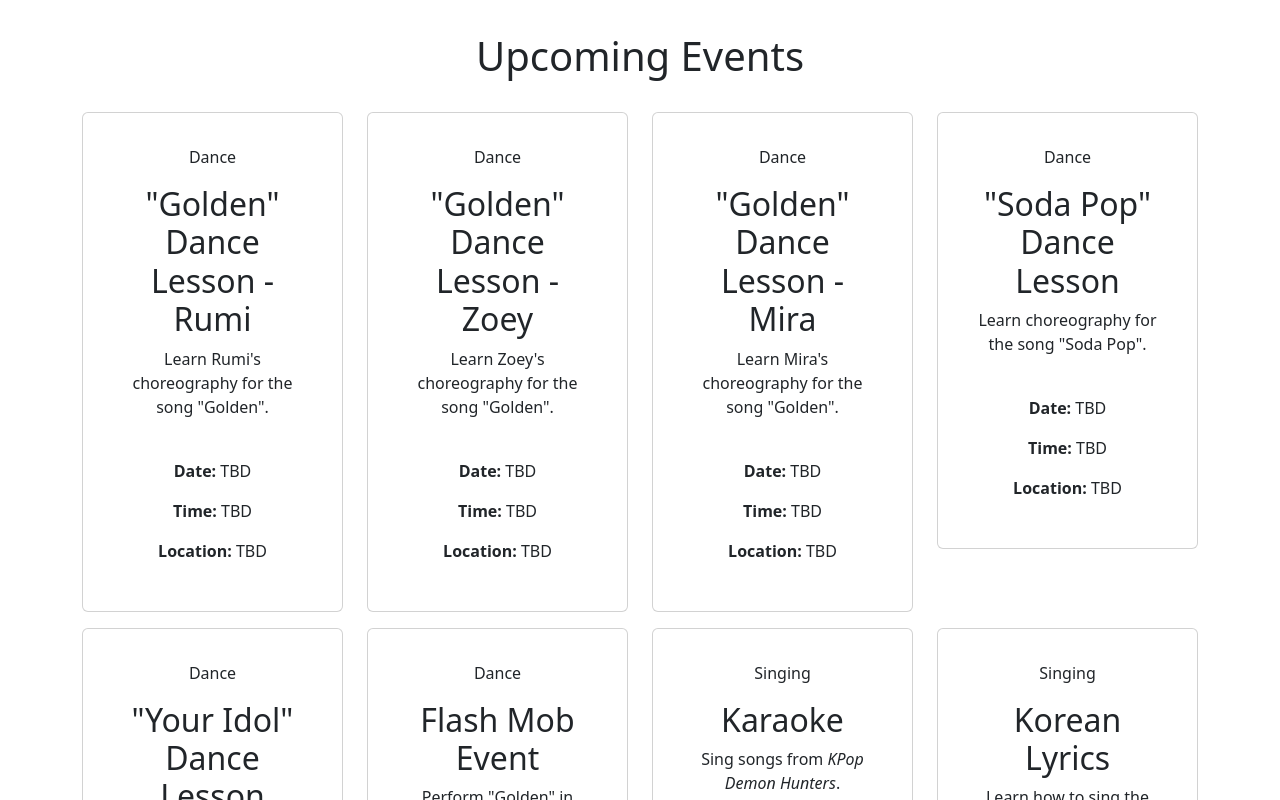
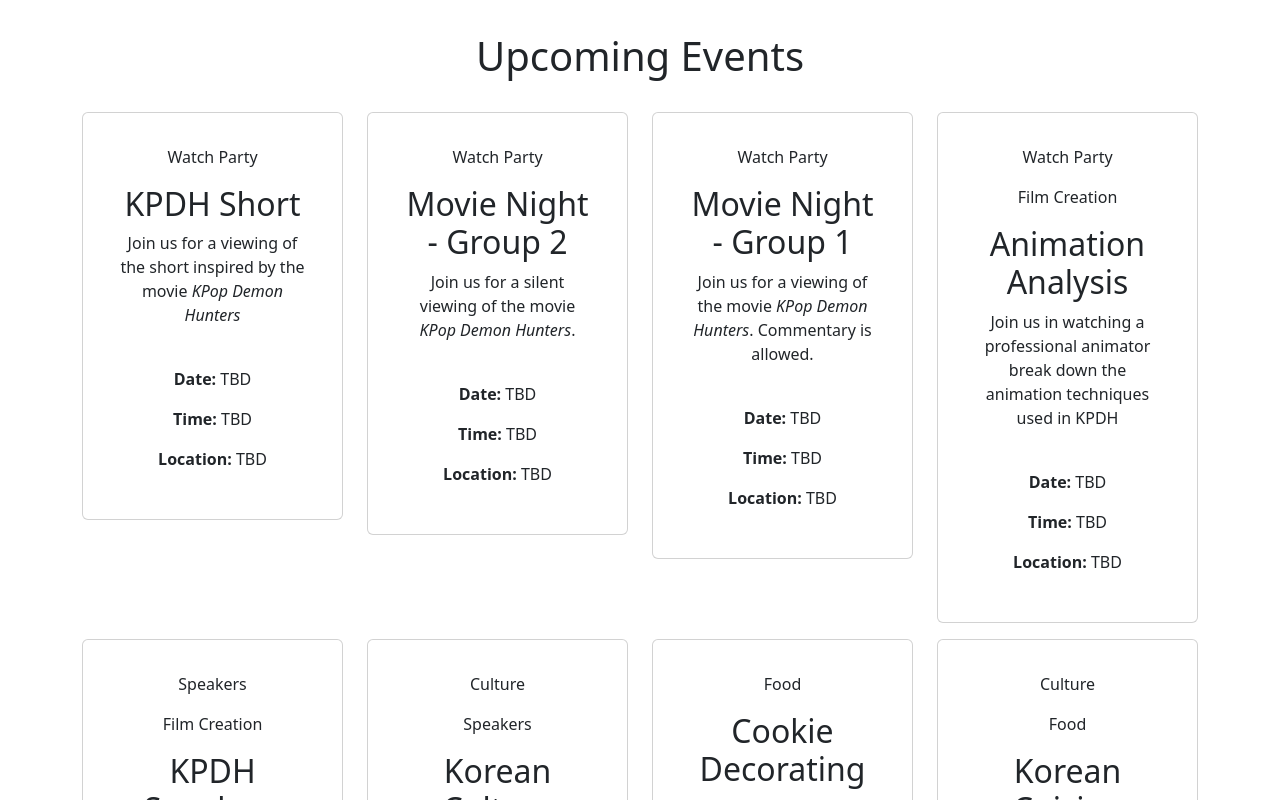
Before and after one commit to CS571-F25/p52, a React (Vite) app: page /#/upcoming-events in a window 1280 px wide. Shown: the top 800 px of the page. Built offline with nearby package versions, Linux system fonts and the light colour scheme.

Commit message:
Added sorting upcoming events by date and time

```diff
--- a/src/components/upcomingEvents.jsx
+++ b/src/components/upcomingEvents.jsx
@@ -6,13 +6,58 @@ export default function UpcomingEvents(props) {
     // get upcoming events
     const eventList = events.events.filter((e) => e.upcoming );
 
+    // Sort events by date and time
+    const sortedEvents = eventList.sort((a, b) => {
+        // Handle "TBD" dates
+        if (b.date === "TBD") return -1; // Place b after a
+        if (a.date === "TBD") return 1; // Place a after b
+
+        // Handle "TBD" times
+        if (b.time === "TBD" && a.time === "TBD") {
+            const dateA = new Date(`${a.date}`);
+            const dateB = new Date(`${b.date}`);
+            return dateA - dateB; // Ascending order
+        }
+        else if (b.time === "TBD") {
+            const dateA = new Date(`${a.date}`);
+            const dateB = new Date(`${b.date}`);
+
+            // if they have the same date, put a first because a has a determined time
+            if (dateA - dateB === 0) {
+                return -1; // Place b after a
+            }
+            else {
+                return dateA - dateB;
+            }
+        }
+        else if (a.time === "TBD") {
+            const dateA = new Date(`${a.date}`);
+            const dateB = new Date(`${b.date}`);
+
+            // if they have the same date, put b first because b has a determined time
+            if (dateA - dateB === 0) {
+                return 1; // Place a after b
+            }
+            else {
+                return dateA - dateB;
+            }
+        }
+        // have both time and date
+        else {
+            const dateA = new Date(`${a.date} ${a.time}`);
+            const dateB = new Date(`${b.date} ${b.time}`);
+            return dateA - dateB; // Ascending order
+        }
+    });
+
+
     return <div>
         <h1>Upcoming Events</h1>
         <br/>
         <Container>
             <Row>
                 {
-                    eventList.map((e) => {
+                    sortedEvents.map((e) => {
                         return <Col key={e.name} xs={12} sm={12} md={6} lg={4} xl={3} style={{ marginBottom: "16px" }}>
                             <EventCard {...e}></EventCard>
                         </Col>
```
Also changed, not shown: 3 other files (tests, documents, lock files or other folders).
